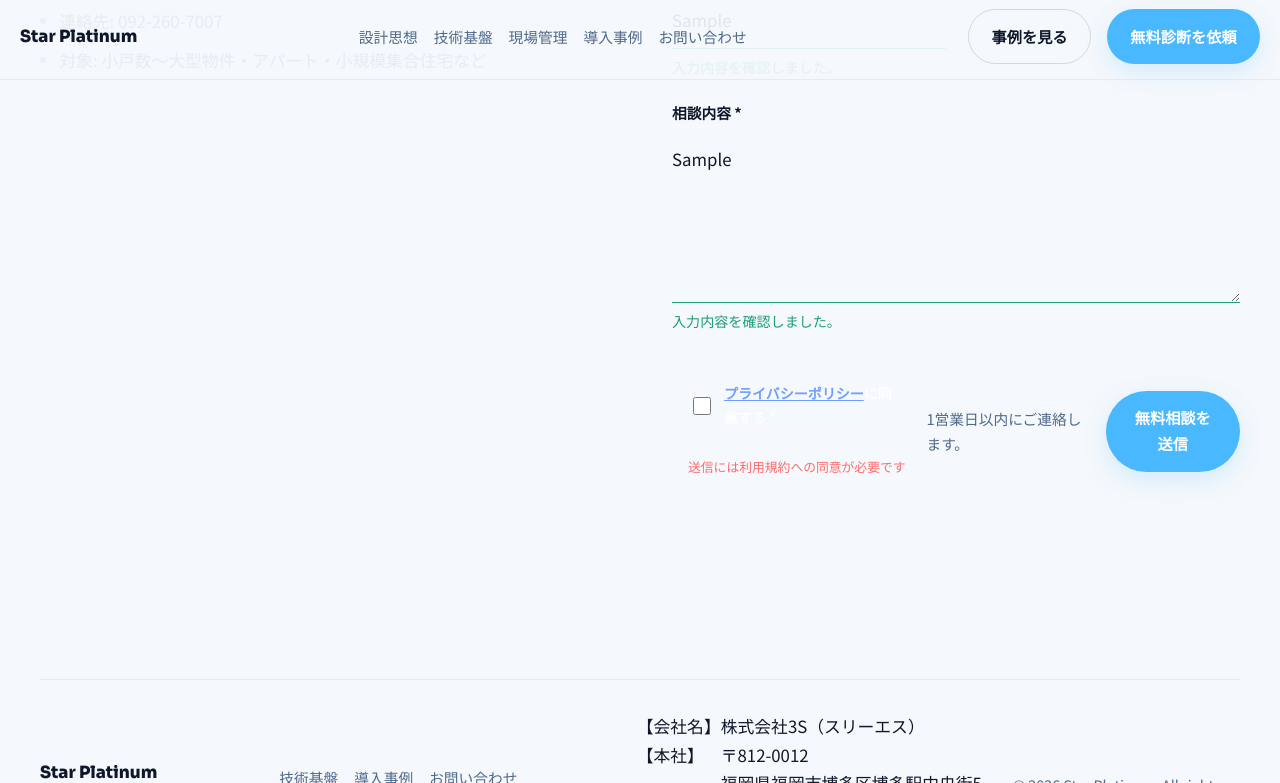
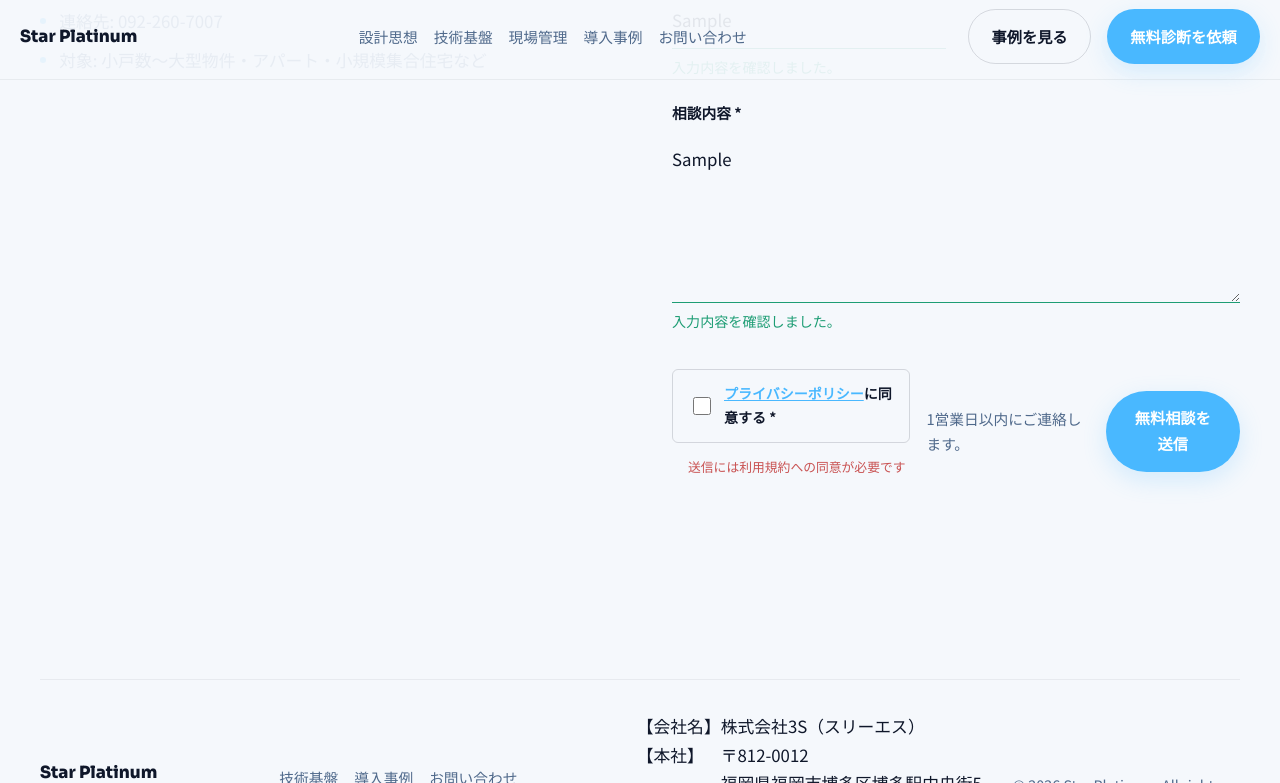
Before and after one commit to z3wazowski/star_platium, a website: page index.html in a window 1280 px wide. Both pictures are taken after typing "Sample", "name@example.com", "Sample", "Sample" into the empty fields and a click on the button "無料相談を送信". Shown: the part 8343-9126 px from the top of the page. Drawn offline with Linux system fonts and the light colour scheme.

Commit message:
Update index.html

```diff
--- a/index.html
+++ b/index.html
@@ -410,7 +410,7 @@
               <label class="agree-label">
                 <input type="checkbox" id="agree-check" required>
                 <span class="agree-text">
-                  <a href="//3s.3-sss.workers.dev/privacypolicy.html" target="_blank" rel="noopener">プライバシーポリシー</a>に同意する <span aria-hidden="true">*</span>
+                  <a href="/privacy-policy" target="_blank" rel="noopener">プライバシーポリシー</a>に同意する <span aria-hidden="true">*</span>
                 </span>
               </label>
               <p class="field__message" id="agreeError" style="display:none;">送信には利用規約への同意が必要です</p>
@@ -466,33 +466,34 @@
       gap: 10px;
       cursor: pointer;
       padding: 12px 16px;
-      border: 1px solid rgba(255,255,255,0.15);
+      border: 1px solid rgba(15, 23, 42, 0.15);
       border-radius: 6px;
       transition: border-color 0.2s, background 0.2s;
     }
     .agree-label:hover {
-      border-color: rgba(255,255,255,0.35);
-      background: rgba(255,255,255,0.03);
+      border-color: var(--accent);
+      background: rgba(73, 184, 255, 0.05);
     }
     .agree-label input[type=checkbox] {
       width: 18px;
       height: 18px;
+      accent-color: var(--accent);
       flex-shrink: 0;
       cursor: pointer;
     }
     .agree-text {
       font-size: 0.875rem;
-      color: rgba(255,255,255,0.8);
+      color: var(--ink);
     }
     .agree-text a {
-      color: var(--color-accent, #6d9eff);
+      color: var(--accent);
       text-decoration: underline;
     }
     .agree-text a:hover {
       opacity: 0.7;
     }
     #agreeError {
-      color: #ff6b6b;
+      color: var(--danger);
       font-size: 0.8rem;
       margin-top: 6px;
       padding-left: 16px;
```
